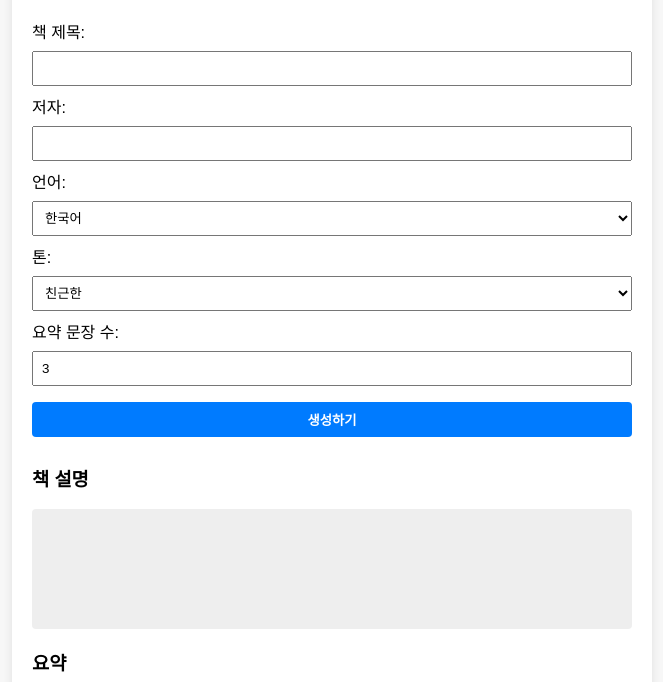
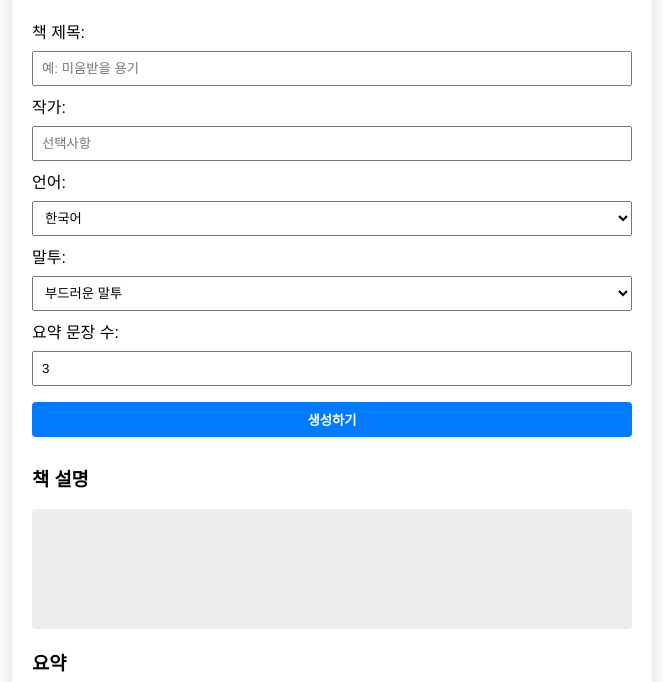
Before and after one commit to hello-worldyj/idk, a plain HTML site: page public/index.html in a window 1280 px wide. Shown: the part 118-800 px from the top of the page, without its empty margins (308-971 px from the left). Drawn offline with Linux system fonts and the light colour scheme.

Commit message:
Update index.html
Signed-off-by: hello-worldyj <sis00011086@gmail.com>

```diff
--- a/public/index.html
+++ b/public/index.html
@@ -11,10 +11,10 @@
     <h1>책 요약 생성기</h1>
 
     <label for="title">책 제목:</label>
-    <input type="text" id="title" />
+    <input type="text" id="title" placeholder="예: 미움받을 용기" />
 
-    <label for="author">저자:</label>
-    <input type="text" id="author" />
+    <label for="author">작가:</label>
+    <input type="text" id="author" placeholder="선택사항" />
 
     <label for="lang">언어:</label>
     <select id="lang">
@@ -22,11 +22,11 @@
       <option value="영어">영어</option>
     </select>
 
-    <label for="tone">톤:</label>
+    <label for="tone">말투:</label>
     <select id="tone">
-      <option value="친근한">친근한</option>
-      <option value="격식있는">격식있는</option>
-      <option value="중립적인">중립적인</option>
+      <option value="부드러운">부드러운 말투</option>
+      <option value="딱딱한">하윤이가 여자 한테 하는 말투</option>
+      <option value="기본">기본 말투</option>
     </select>
 
     <label for="num">요약 문장 수:</label>
@@ -35,10 +35,10 @@
     <button onclick="generate()">생성하기</button>
 
     <h3>책 설명</h3>
-    <pre id="intro" style="white-space: pre-wrap;"></pre>
+    <pre id="intro" class="box"></pre>
 
     <h3>요약</h3>
-    <pre id="summary" style="white-space: pre-wrap;"></pre>
+    <pre id="summary" class="box"></pre>
 
     <button onclick="copyText('intro')">책 설명 복사</button>
     <button onclick="copyText('summary')">요약 복사</button>
```
